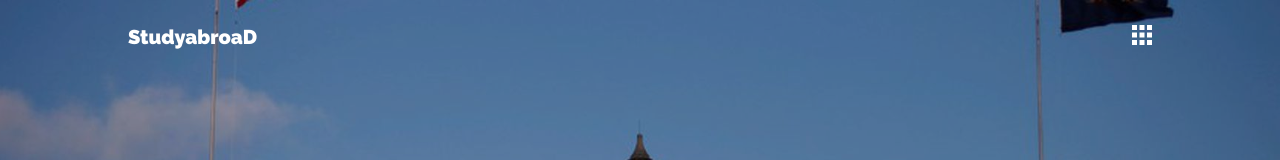
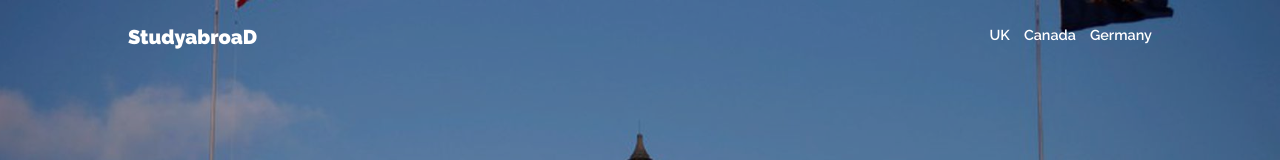
Before and after one commit to mahe7star/Studyabroad, a plain HTML site: page index.html in a window 1280 px wide. Shown: the top 160 px of the page. Drawn offline with Linux system fonts and the light colour scheme.

Commit message:
UI changes

```diff
--- a/index.html
+++ b/index.html
@@ -1,13 +1,16 @@
 <!DOCTYPE html>
 <html lang="en">
+
 <head>
   <meta charset="UTF-8">
   <meta name="viewport" content="width=device-width, initial-scale=1.0">
   <meta http-equiv="X-UA-Compatible" content="ie=edge">
   <title>Study In USA</title>
   <link rel="stylesheet" href="style.css">
-  <link rel="stylesheet" href="https://use.fontawesome.com/releases/v5.5.0/css/all.css" integrity="sha384-B4dIYHKNBt8Bc12p+WXckhzcICo0wtJAoU8YZTY5qE0Id1GSseTk6S+L3BlXeVIU" crossorigin="anonymous">
+  <link rel="stylesheet" href="https://use.fontawesome.com/releases/v5.5.0/css/all.css"
+    integrity="sha384-B4dIYHKNBt8Bc12p+WXckhzcICo0wtJAoU8YZTY5qE0Id1GSseTk6S+L3BlXeVIU" crossorigin="anonymous">
 </head>
+
 <body>
   <div class="container">
     <div class="bg-wrapper bg-usa">
@@ -15,7 +18,9 @@
         <div class="navbar">
           <div class="logo">StudyabroaD</div>
           <div class="menu">
-            <img src="./menu.svg" alt="">
+            <a href="/uk.html">UK</a>
+            <a href="/canada.html">Canada</a>
+            <a href="/germany.html">Germany</a>
           </div>
         </div>
         <div class="content-wrapper">
@@ -24,10 +29,13 @@
           </div> -->
           <div class="text-wrapper">
             <div class="heading">
-                <h1>Study in USA</h1>
+              <h1>Study in USA</h1>
             </div>
             <div class="content">
-                USA Schools and Colleges are undoubtedly the biggest pool of students from all around the world. There are 3 categories of schools and colleges to choose from i.e. Community colleges, 4-year Private and Public Institutions. These institutions offer a plethora of opportunities to the students from all around the world.
+              USA Schools and Colleges are undoubtedly the biggest pool of students from all around the world. There are
+              3 categories of schools and colleges to choose from i.e. Community colleges, 4-year Private and Public
+              Institutions. These institutions offer a plethora of opportunities to the students from all around the
+              world.
             </div>
             <div class="support-container">
               <button class="support">Get Support</button>
@@ -36,7 +44,7 @@
         </div>
         <div class="seachbar">
           <div class="searchbar-input-container">
-            <label for="search"class="label">Search Colleges</label>
+            <label for="search" class="label">Search Colleges</label>
             <input type="text" placeholder="Enter Search Term Here" id="search">
           </div>
           <div class="search-filter">
@@ -47,7 +55,7 @@
               <option value="">News</option>
               <option value="">Course</option>
             </select>
-            <span class="icon"><img src="./down.svg" alt=""></</span>
+            <span class="icon"><img src="./down.svg" alt=""></< /span>
           </div>
           <div class="search-filter">
             <label for="filters" class="label">Select Course</label>
@@ -69,4 +77,5 @@
     </div>
   </div>
 </body>
+
 </html>
--- a/style.scss
+++ b/style.scss
@@ -1,4 +1,4 @@
-@import url('https://fonts.googleapis.com/css?family=Raleway:400,500,600,900');
+@import url("https://fonts.googleapis.com/css?family=Raleway:400,500,600,900");
 
 $usa: #123b46;
 $canada: #206075;
@@ -8,7 +8,7 @@ $uk: #92a281;
 * {
   margin: 0;
   padding: 0;
-  font-family: 'Raleway', sans-serif;
+  font-family: "Raleway", sans-serif;
 }
 
 .bg-wrapper {
@@ -27,6 +27,8 @@ $uk: #92a281;
   .navbar {
     padding: 25px 0;
     position: relative;
+    display: flex;
+    justify-content: space-between;
 
     .logo {
       font-weight: bold;
@@ -34,11 +36,12 @@ $uk: #92a281;
       font-size: 20px;
     }
 
-    .menu img{
-      position: absolute;
-      right: 0;
-      width: 20px;
-      top: 25px;
+    .menu a {
+      color: #fff;
+      text-decoration: none;
+      font-weight: 600;
+      font-size: 90%;
+      margin-left: 10px;
     }
   }
 
@@ -70,7 +73,7 @@ $uk: #92a281;
       position: relative;
 
       &::before {
-        content: '';
+        content: "";
         position: absolute;
         bottom: -5px;
         height: 2px;
@@ -81,7 +84,7 @@ $uk: #92a281;
 
     .content {
       font-weight: 600;
-      font-size: 14px
+      font-size: 14px;
     }
 
     .support {
@@ -140,7 +143,7 @@ $uk: #92a281;
     padding: 25px 20px 0;
 
     &::before {
-      content: '';
+      content: "";
       position: absolute;
       left: 0;
       width: 1px;
@@ -210,13 +213,16 @@ $uk: #92a281;
 .bg-usa {
   background-image: url(./us.jpg);
 }
+
 .bg-canada {
   background-image: url(./canada.jpg);
 }
+
 .bg-germany {
   background-image: url(./germany.jpg);
   background-color: rgba(35, 14, 14, 0.62);
 }
+
 .bg-uk {
   background-image: url(./uk.jpg);
   background-color: transparent;
```
Also changed, not shown: canada.html (+3 -1 lines), germany.html (+16 -6 lines), uk.html (+16 -6 lines), style.css, 1 other file.
